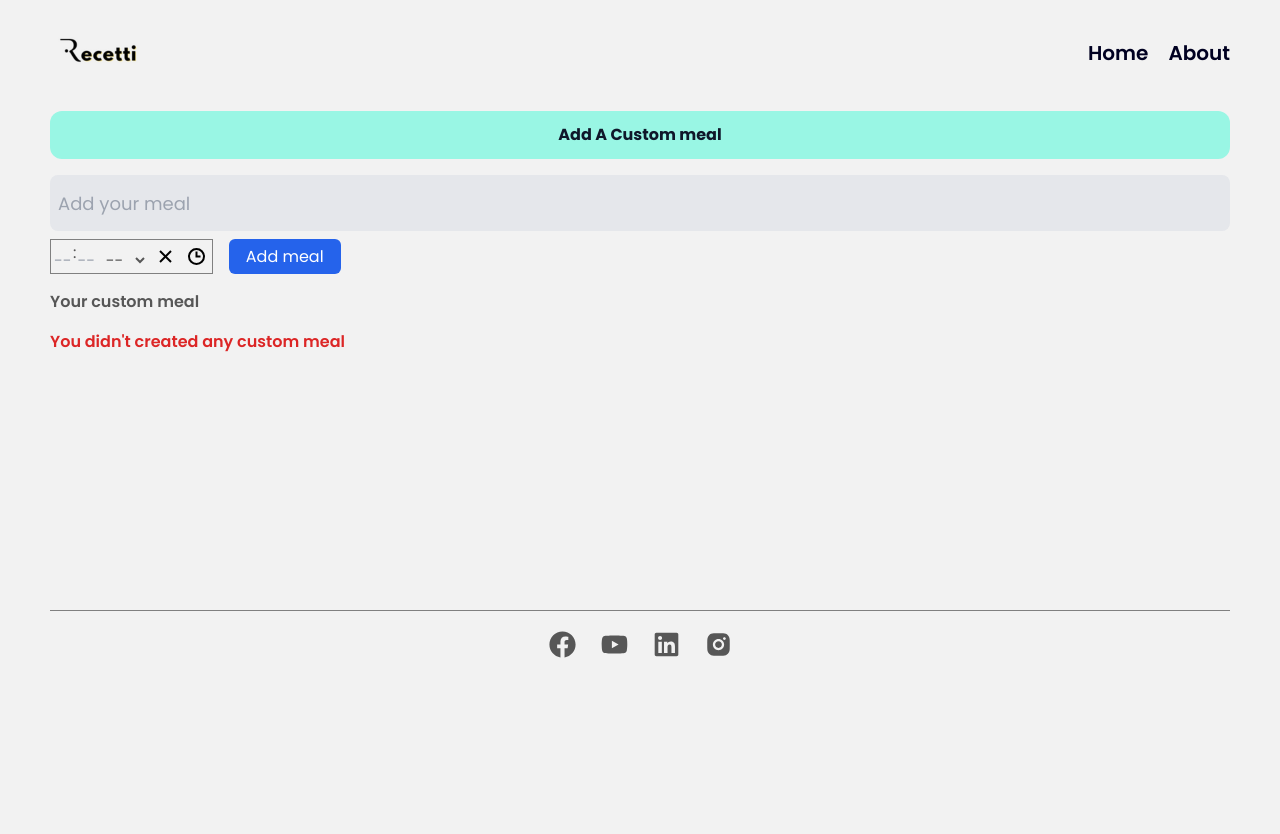
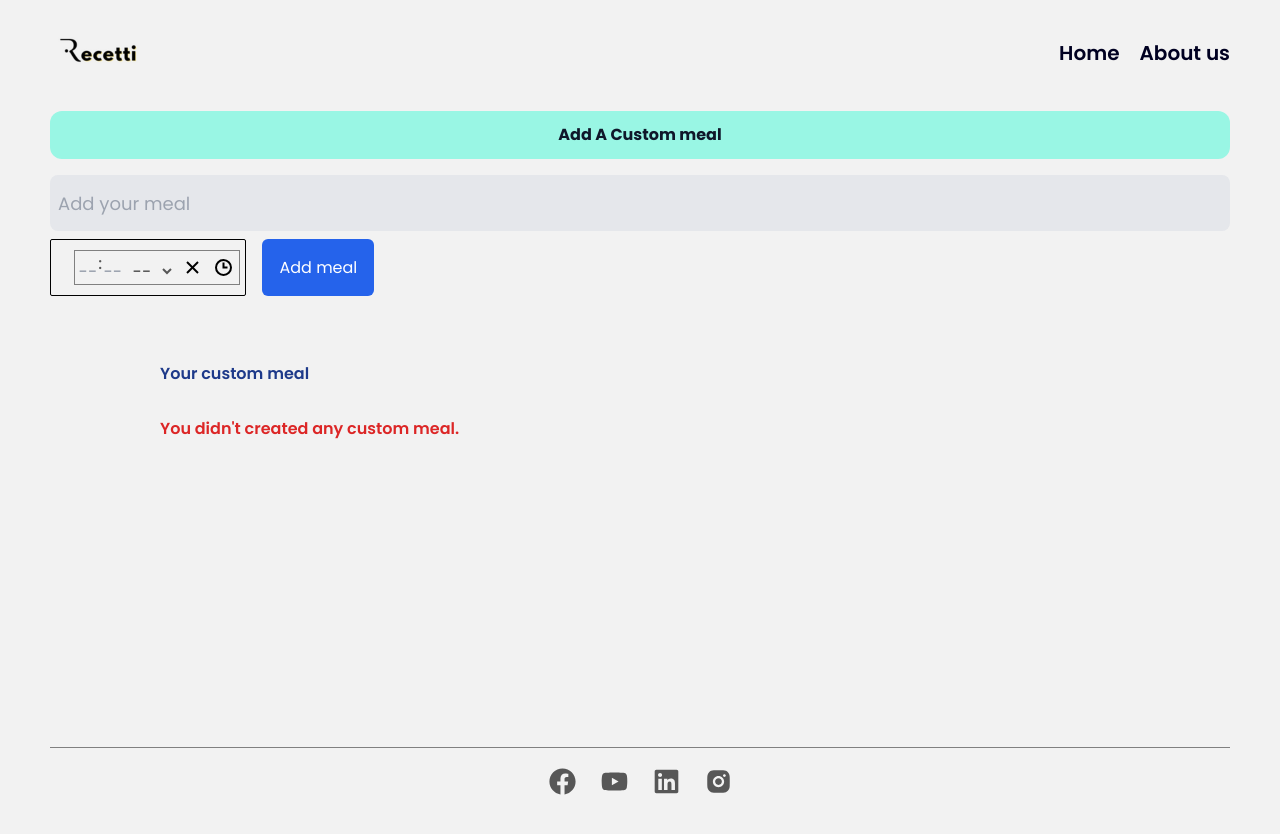
Before and after one commit to Tribhuvan-Web/recetti, a React (Vite) app: page / in a window 1280 px wide. Both pictures are taken after a click on the button "Custom Meal Plan". Before the commit the page ends 800 px from the top, so only its background shows below. Built offline with nearby package versions, Linux system fonts and the light colour scheme.

Commit message:
Custom meal plan updated

```diff
--- a/src/App.css
+++ b/src/App.css
@@ -332,8 +332,68 @@ a {
   color: white;
 }
 
-.react-time-picker {
-  background-color: red;
-  height: 100%;
-  color: #085820;
+.todo-form, .todo-list {
+  display: flex;
+  flex-direction: column;
+  max-width: 1000px;
+  margin: 0 auto;
+  display: flex;
+  flex-direction: column;
+  gap: 15px;
+  margin: 50px auto;
+  padding: 0 20px;
 }
+
+
+.todo-form button {
+  background: #0d6efd;
+  color: #fff;
+  padding: 10px 35px;
+  text-transform: uppercase;
+  font-weight: 600;
+  font-size: 20px;
+  border: none;
+  border-radius: 8px;
+  width: fit-content;
+}
+
+.todo-list .container {
+  display: flex;
+  flex-direction: column;
+  gap: 10px;
+}
+
+.todo-list .container .card {
+  background-color: #d9ede4;
+  border-radius: 8px;
+  border: 1px solid white;
+  display: flex;
+  flex-direction: column;
+  gap: 10px;
+  padding: 20px;
+  color: white;
+  font-weight: 400;
+  font-size: 20px;
+}
+
+.todo-list .container .card button {
+  background: #dc3545;
+  color: #fff;
+  padding: 6px 25px;
+  text-transform: uppercase;
+  font-weight: 600;
+  font-size: 16px;
+  border: none;
+  border-radius: 8px;
+  width: fit-content;
+}
+
+#inputTime {
+  border-radius: 2px;
+  padding: 10px 5px;
+  border: 1px solid black;
+  color: black;
+  font-weight: 500;
+  padding-left: 2%;
+  overflow-wrap: anywhere;
+}
--- /dev/null
+++ b/src/components/CustomMealPlan/ToDoForm.jsx
@@ -0,0 +1,50 @@
+import React, { useState } from "react";
+import TimePicker from "react-time-picker";
+import { toast } from "react-toastify";
+import "react-time-picker/dist/TimePicker.css";
+import "react-clock/dist/Clock.css";
+
+const ToDoForm = ({ addTask }) => {
+  const [text, setText] = useState("");
+  const [time, setTime] = useState("");
+
+  return (
+    <>
+      <div className="h-full w-full ">
+        <h1 className="text-center text-slate-900  rounded-xl font-bold bg-teal-200 h-12 items-center flex justify-center mb-4">
+          Add A Custom meal{" "}
+        </h1>
+        <input
+          className="bg-gray-200 border-gray-400 text-gray-900 rounded-lg text-lg focus:ring-blue-500 focus:border-blue-500 pl-2 h-14 w-full"
+          required
+          type="text"
+          value={text}
+          placeholder="Add your meal"
+          onChange={(e) => setText(e.target.value)}
+        />
+
+        <div className="flex mt-2 mr-4">
+          <TimePicker
+            onChange={setTime}
+            value={time}
+            format="h:mm a"
+            id="inputTime"
+          />
+
+          <button
+            className="ml-4 bg-blue-600 text-white w-28 rounded-md"
+            onClick={() =>
+              text.length <= 0
+                ? toast.warning("Cannot add an empty meal")
+                : addTask(text, time)
+            }
+          >
+            Add meal
+          </button>
+        </div>
+      </div>
+    </>
+  );
+};
+
+export default ToDoForm;
--- a/src/components/CustomMealPlan/ToDoItem.jsx
+++ b/src/components/CustomMealPlan/ToDoItem.jsx
@@ -1,40 +1,29 @@
 import React, { useState } from "react";
-import TimePicker from "react-time-picker";
 import { toast } from "react-toastify";
-import "react-time-picker/dist/TimePicker.css";
-import "react-clock/dist/Clock.css";
 
-const ToDoItem = () => {
-  const [text, setText] = useState("");
-  const [time, setTime] = useState("");
+const ToDoItem = ({ element, deleteTask }) => {
+  const [buttonText, setButtonText] = useState("Mark as done");
+
+  const markAsCompleted = () => {
+    toast.success("meal completed");
+    setButtonText("Meal cooked");
+  };
 
   return (
     <>
-      <h1 className="text-center text-slate-900  rounded-xl font-bold bg-teal-200 h-12 items-center flex justify-center mb-4">
-        Add A Custom meal{" "}
-      </h1>
-
-      <input
-        className="bg-gray-200 border-gray-400 text-gray-900 rounded-lg text-lg focus:ring-blue-500 focus:border-blue-500 pl-2 h-14 w-full"
-        required
-        type="text"
-        value={text}
-        placeholder="Add your meal"
-        onChange={(e) => setText(e.target.value)}
-      />
-
-      <div className="flex mt-2 mr-4">
-        <TimePicker onChange={setTime} value={time} />
-
+      <div className="card h-full">
+        <p className="font-semibold rounded-xl pl-2 ">
+          <span>{element.text}</span> by <span> {element.setTime} </span>
+        </p>
+        <button onClick={() => deleteTask(element.id)}>Delete Task</button>
         <button
-          className="ml-4 bg-blue-600 text-white w-28 rounded-md"
-          onClick={() =>
-            text.length <= 0
-              ? toast.warning("Cannot add an empty meal")
-              : addTask(text, time)
-          }
+          onClick={() => markAsCompleted(element.id)}
+          style={{ backgroundColor: "green" }}
         >
-          Add meal
+          {buttonText}
+          <del>
+            <span className="line-through">{setButtonText}</span>
+          </del>
         </button>
       </div>
     </>
--- a/src/components/CustomMealPlan/ToDoList.jsx
+++ b/src/components/CustomMealPlan/ToDoList.jsx
@@ -4,8 +4,8 @@ import ToDoItem from "./ToDoItem";
 const ToDoList = ({ todo, deleteTask, time }) => {
   return (
     <div>
-      <section className="font-semibold">
-        <h1 className="mt-4">Your custom meal</h1>
+      <section className="todo-list">
+        <h1 className="mt-4 font-semibold text-blue-900">Your custom meal</h1>
         <div className="container">
           {todo && todo.length > 0 ? (
             todo.map((element) => {
@@ -18,8 +18,8 @@ const ToDoList = ({ todo, deleteTask, time }) => {
               );
             })
           ) : (
-            <p className="mb-64 mt-4 first:text-red-600">
-              You didn't created any custom meal
+            <p className="mb-64 mt-4 first:text-red-600 font-semibold">
+              You didn't created any custom meal.
             </p>
           )}
         </div>
--- a/src/components/Navbar.jsx
+++ b/src/components/Navbar.jsx
@@ -13,7 +13,7 @@ const Navbar = () => {
             <Link to={"/"}>Home</Link>
           </li>
           <li>
-            <Link to={"/about"}>About</Link>
+            <Link to={"/about"}>About us</Link>
           </li>
         </ul>
       </nav>
--- a/src/components/subComponents/Recipes.jsx
+++ b/src/components/subComponents/Recipes.jsx
@@ -1,5 +1,5 @@
 import React from "react";
-import {  Link } from "react-router-dom";
+import { Link } from "react-router-dom";
 
 const Recipes = ({ recipes }) => {
   return (
@@ -10,13 +10,10 @@ const Recipes = ({ recipes }) => {
             <Link to={"/TipsandTricks"}>Cooking Tips & Tricks </Link>
           </button>
           <button>
-            <Link to={"/NewRecipes"}>New Recipes </Link>
+            <Link to={"/CustomMealPlan"}>Custom Meal Plan </Link>
           </button>
           <button>
             <Link to={"/ShareYourRecipes"}>Share Your Recipe</Link>
-          </button>
-          <button>
-            <Link to={"/CustomMealPlan"}>Custom Meal Plan </Link>
           </button>
         </section>
         <section className="container">
--- a/src/components/subMenu/CustomMealPlan.jsx
+++ b/src/components/subMenu/CustomMealPlan.jsx
@@ -1,8 +1,8 @@
 import React, { useEffect, useState } from "react";
 import { toast, ToastContainer } from "react-toastify";
-import ToDoItem from "../CustomMealPlan/ToDoItem";
 import ToDoList from "../CustomMealPlan/ToDoList";
 import "react-toastify/dist/ReactToastify.css";
+import ToDoForm from "../CustomMealPlan/ToDoForm";
 
 const CustomMealPlan = () => {
   //Use state to set the custom meal
@@ -39,7 +39,7 @@ const CustomMealPlan = () => {
 
   return (
     <>
-      <ToDoItem addTask={addTask} />
+      <ToDoForm addTask={addTask} />
       <ToDoList todo={todo} deleteTask={deleteTask} />
       <ToastContainer position="bottom-right" theme="dark" />
     </>
```
